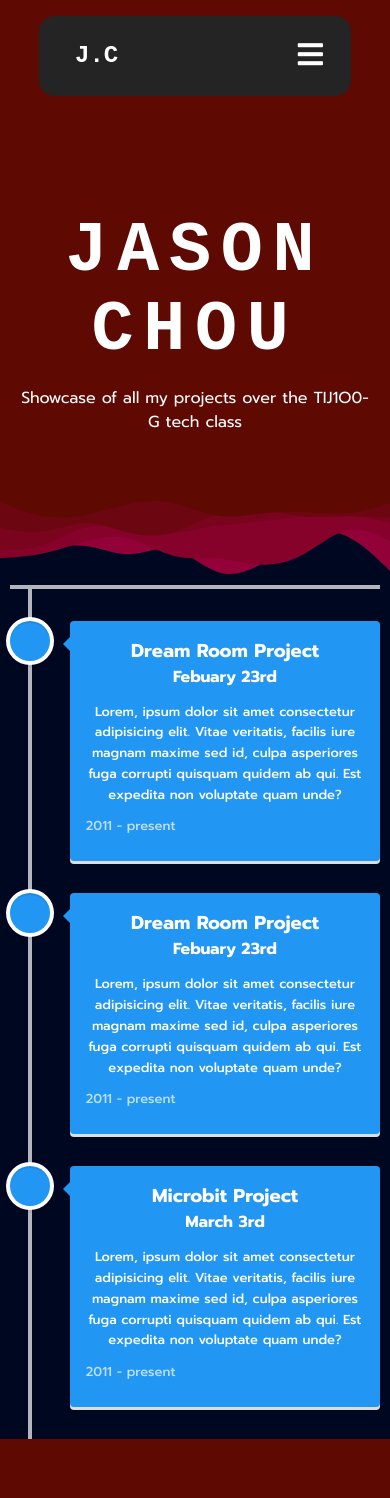
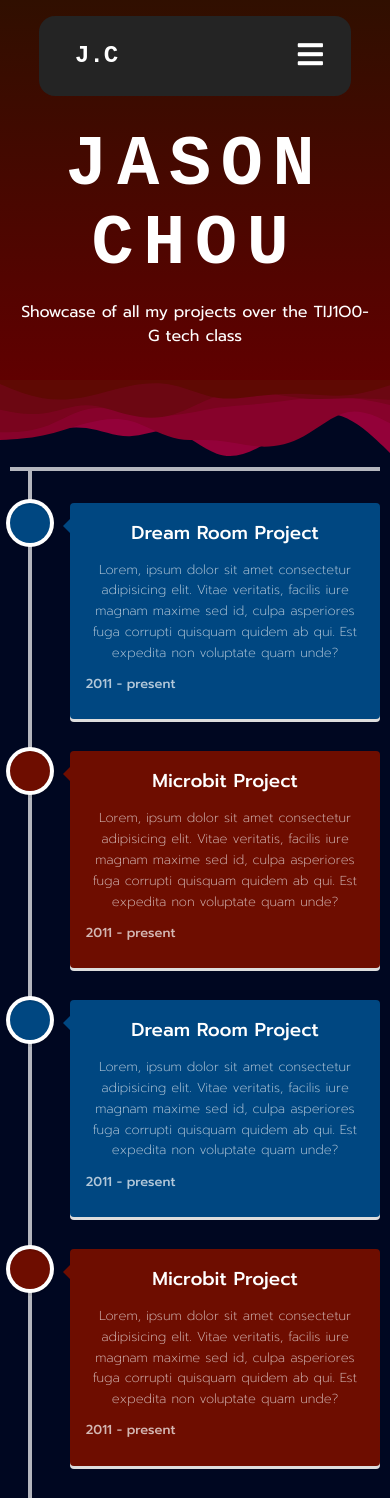
Before and after one commit to JasonChou0105/Tech_Portfolio, a React (Create React App) app: page / in a window 390 px wide. Before the commit the page ends 1439 px from the top, so only its background shows below. Built offline with nearby package versions, Linux system fonts and the light colour scheme; a web font is replaced by a local one.

Commit message:
styling timeline and fixing navbar mobile scrolling issues

```diff
--- a/src/components/Home/Timeline/Timeline.css
+++ b/src/components/Home/Timeline/Timeline.css
@@ -5,3 +5,31 @@
 .vertical-timeline {
   border-top: 4px solid #ffffffb4;
 }
+
+.vertical-timeline-element-title {
+  font-family: "Prompt", sans-serif !important;
+  font-weight: 500;
+}
+
+.subtext {
+  font-family: "Prompt", sans-serif !important;
+  font-weight: 200 !important;
+  color: #ffffffb4;
+}
+
+.vertical-timeline--two-columns
+  .vertical-timeline-element:nth-child(even):not(
+    .vertical-timeline-element--left
+  )
+  .vertical-timeline-element-content
+  .vertical-timeline-element-date {
+  text-align: end !important;
+}
+.vertical-timeline--two-columns
+  .vertical-timeline-element:nth-child(odd):not(
+    .vertical-timeline-element--left
+  )
+  .vertical-timeline-element-content
+  .vertical-timeline-element-date {
+  text-align: start !important;
+}
--- a/src/components/Home/Timeline/Timeline.js
+++ b/src/components/Home/Timeline/Timeline.js
@@ -1,10 +1,10 @@
 import React from "react";
-import "./Timeline.css";
 import {
   VerticalTimeline,
   VerticalTimelineElement,
 } from "react-vertical-timeline-component";
 import "react-vertical-timeline-component/style.min.css";
+import "./Timeline.css";
 
 const WorkIcon = () => <></>;
 
@@ -13,15 +13,20 @@ function Timeline() {
     <VerticalTimeline>
       <VerticalTimelineElement
         className="vertical-timeline-element--work"
-        contentStyle={{ background: "rgb(33, 150, 243)", color: "#fff" }}
-        contentArrowStyle={{ borderRight: "7px solid  rgb(33, 150, 243)" }}
+        contentStyle={{
+          background: "#004781",
+          color: "#fff",
+        }}
+        contentArrowStyle={{ borderRight: "7px solid  #004781" }}
         date="2011 - present"
-        iconStyle={{ background: "rgb(33, 150, 243)", color: "#fff" }}
+        iconStyle={{
+          background: "#004781",
+          color: "#fff",
+        }}
         icon={<WorkIcon />}
       >
         <h3 className="vertical-timeline-element-title">Dream Room Project</h3>
-        <h4 className="vertical-timeline-element-subtitle">Febuary 23rd</h4>
-        <p>
+        <p className="subtext">
           Lorem, ipsum dolor sit amet consectetur adipisicing elit. Vitae
           veritatis, facilis iure magnam maxime sed id, culpa asperiores fuga
           corrupti quisquam quidem ab qui. Est expedita non voluptate quam unde?
@@ -29,15 +34,14 @@ function Timeline() {
       </VerticalTimelineElement>
       <VerticalTimelineElement
         className="vertical-timeline-element--work"
-        contentStyle={{ background: "rgb(33, 150, 243)", color: "#fff" }}
-        contentArrowStyle={{ borderRight: "7px solid  rgb(33, 150, 243)" }}
+        contentStyle={{ background: "#6e0d00", color: "#fff" }}
+        contentArrowStyle={{ borderRight: "7px solid  #6e0d00" }}
         date="2011 - present"
-        iconStyle={{ background: "rgb(33, 150, 243)", color: "#fff" }}
+        iconStyle={{ background: "#6e0d00", color: "#fff" }}
         icon={<WorkIcon />}
       >
-        <h3 className="vertical-timeline-element-title">Dream Room Project</h3>
-        <h4 className="vertical-timeline-element-subtitle">Febuary 23rd</h4>
-        <p>
+        <h3 className="vertical-timeline-element-title">Microbit Project</h3>
+        <p className="subtext">
           Lorem, ipsum dolor sit amet consectetur adipisicing elit. Vitae
           veritatis, facilis iure magnam maxime sed id, culpa asperiores fuga
           corrupti quisquam quidem ab qui. Est expedita non voluptate quam unde?
@@ -45,15 +49,35 @@ function Timeline() {
       </VerticalTimelineElement>
       <VerticalTimelineElement
         className="vertical-timeline-element--work"
-        contentStyle={{ background: "rgb(33, 150, 243)", color: "#fff" }}
-        contentArrowStyle={{ borderRight: "7px solid  rgb(33, 150, 243)" }}
+        contentStyle={{
+          background: "#004781",
+          color: "#fff",
+        }}
+        contentArrowStyle={{ borderRight: "7px solid  #004781" }}
         date="2011 - present"
-        iconStyle={{ background: "rgb(33, 150, 243)", color: "#fff" }}
+        iconStyle={{
+          background: "#004781",
+          color: "#fff",
+        }}
+        icon={<WorkIcon />}
+      >
+        <h3 className="vertical-timeline-element-title">Dream Room Project</h3>
+        <p className="subtext">
+          Lorem, ipsum dolor sit amet consectetur adipisicing elit. Vitae
+          veritatis, facilis iure magnam maxime sed id, culpa asperiores fuga
+          corrupti quisquam quidem ab qui. Est expedita non voluptate quam unde?
+        </p>
+      </VerticalTimelineElement>
+      <VerticalTimelineElement
+        className="vertical-timeline-element--work"
+        contentStyle={{ background: "#6e0d00", color: "#fff" }}
+        contentArrowStyle={{ borderRight: "7px solid  #6e0d00" }}
+        date="2011 - present"
+        iconStyle={{ background: "#6e0d00", color: "#fff" }}
         icon={<WorkIcon />}
       >
         <h3 className="vertical-timeline-element-title">Microbit Project</h3>
-        <h4 className="vertical-timeline-element-subtitle">March 3rd</h4>
-        <p>
+        <p className="subtext">
           Lorem, ipsum dolor sit amet consectetur adipisicing elit. Vitae
           veritatis, facilis iure magnam maxime sed id, culpa asperiores fuga
           corrupti quisquam quidem ab qui. Est expedita non voluptate quam unde?
--- a/src/components/Navbar/Navbar.css
+++ b/src/components/Navbar/Navbar.css
@@ -1,18 +1,20 @@
 .navbar-root-container {
   display: flex;
+  position: sticky;
   justify-content: center;
   align-items: center;
   width: 100%;
   top: 0px;
   z-index: 999;
   margin-top: 16px;
+  position: absolute;
 }
 
 .navbar-container {
   display: flex;
   flex-direction: column;
   width: 80%;
-  height: 300px;
+  height: 400px;
   max-height: 80px;
   padding: 16px;
   border-radius: 16px;
@@ -79,7 +81,7 @@
   width: 100%;
 }
 .navbar-container.active {
-  max-height: 300px;
+  max-height: 330px;
   overflow: hidden;
   transition: all 0.4s ease-in-out;
 }
@@ -88,7 +90,8 @@
   border-radius: 0px 0px 16px 16px;
 }
 .navbar-root-container.scrolled {
-  position: sticky;
+  margin: 0px;
+  position: fixed;
 }
 @media screen and (max-width: 1100px) {
   .menu-icon {
--- a/src/components/Navbar/Navbar.js
+++ b/src/components/Navbar/Navbar.js
@@ -16,7 +16,7 @@ function Navbar() {
     setMenuOpen(false);
   }
 
-  function showElements() {
+  function showButton() {
     if (window.innerWidth <= 1100) {
       setButtonShown(false);
     } else {
@@ -33,14 +33,14 @@ function Navbar() {
   };
 
   useEffect(() => {
-    showElements();
+    showButton();
     window.addEventListener("scroll", handleScroll);
     return () => {
       window.removeEventListener("scroll", handleScroll);
     };
   }, []);
 
-  window.addEventListener("resize", showElements);
+  window.addEventListener("resize", showButton);
 
   return (
     <div className={`navbar-root-container ${navbarScrolled && "scrolled"}`}>
--- a/src/pages/Home/Home.css
+++ b/src/pages/Home/Home.css
@@ -3,7 +3,6 @@
   width: 100%;
   flex-direction: column;
   text-align: center;
-  min-height: 400px;
 }
 
 .content-container {
@@ -19,11 +18,15 @@
   font-family: "M PLUS 1 Code", monospace;
   color: #ffffff;
   margin: 16px;
+  padding-top: 100px;
+}
+.linear-gradient-background {
+  background: linear-gradient(#300f00, #600000);
 }
 .home-title-container {
   justify-content: center;
   align-items: center;
-  padding: 100px 16px 64px 16px;
+  padding: 10px 16px 32px 16px;
 }
 
 .desc-text {
```
